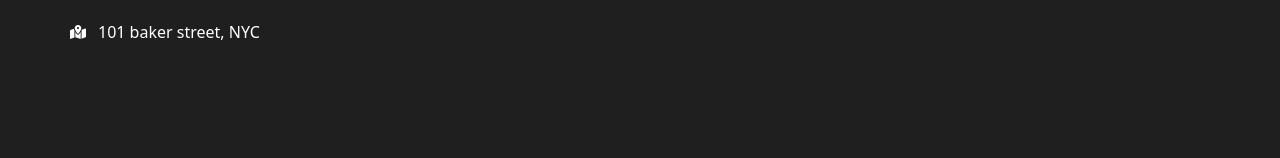
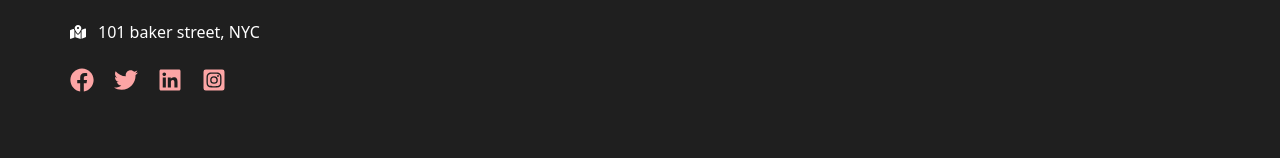
Before and after one commit to mahmudashif/Petroil, a React (Vite) app: page / in a window 1280 px wide. Shown: the part 3666-3824 px from the top of the page. Built offline with nearby package versions, Linux system fonts and the light colour scheme.

Commit message:
feat: footer first part done

```diff
--- a/src/Components/Layout/Footer.jsx
+++ b/src/Components/Layout/Footer.jsx
@@ -1,4 +1,10 @@
 import React from "react";
+import {
+  FaFacebook,
+  FaInstagramSquare,
+  FaLinkedin,
+  FaTwitter,
+} from "react-icons/fa";
 import { FaMapLocationDot } from "react-icons/fa6";
 import { IoMailUnreadOutline } from "react-icons/io5";
 import { MdAddIcCall } from "react-icons/md";
@@ -27,6 +33,12 @@ const Footer = () => {
               101 baker street, NYC
             </p>
           </div>
+          <div className="flex mt-6 gap-x-5 text-2xl text-red-300 items-center">
+            <FaFacebook />
+            <FaTwitter />
+            <FaLinkedin />
+            <FaInstagramSquare />
+          </div>
         </div>
       </div>
     </div>
```
